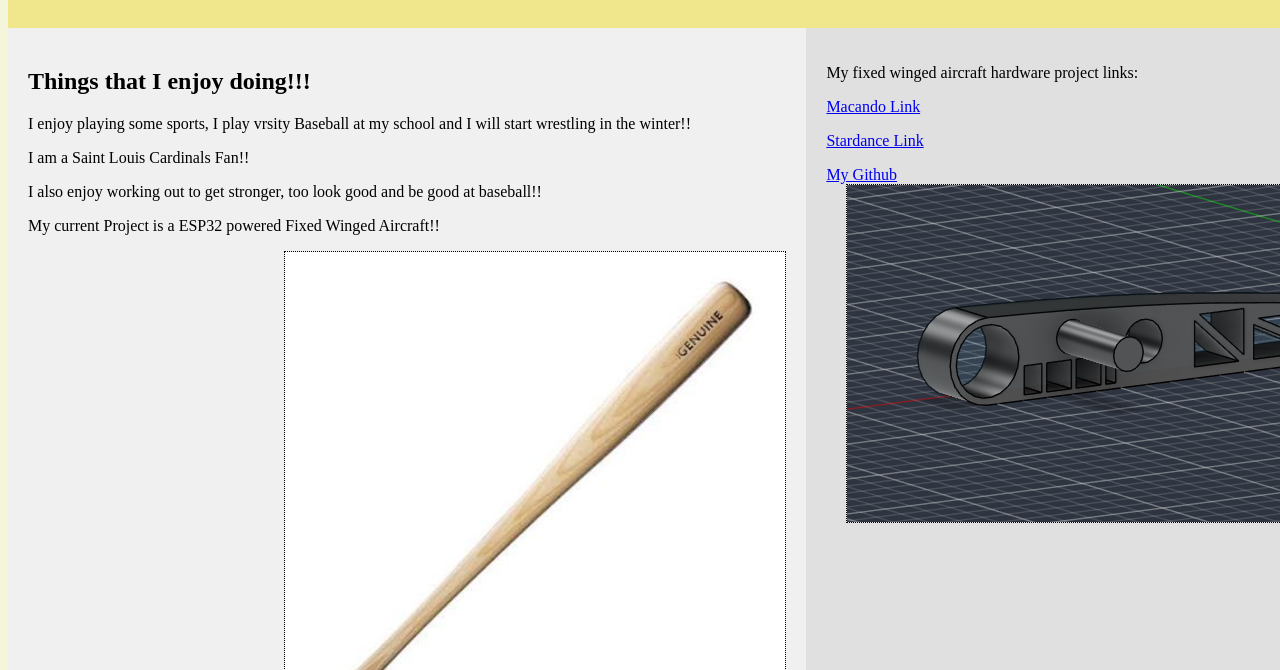
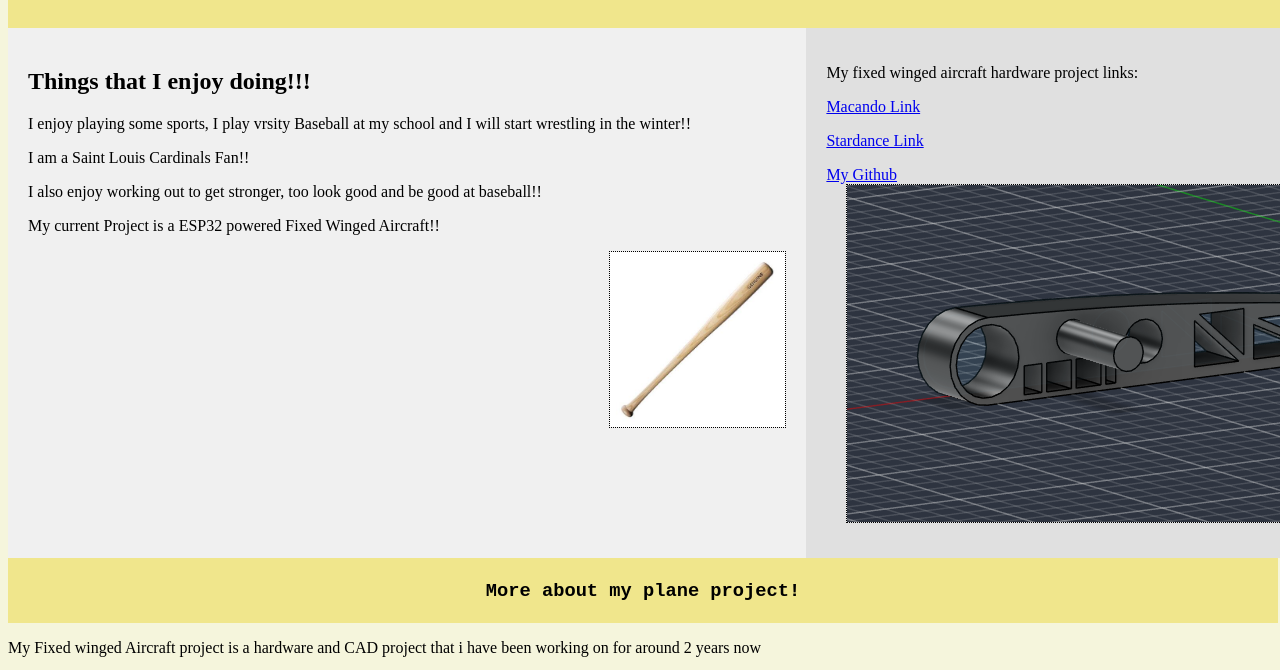
Before and after one commit to Biscutbuilder/The-personl-biscutsite, a plain HTML site: page stardancesite.html in a window 1280 px wide. Shown: the part 124-794 px from the top of the page. Drawn offline with Linux system fonts and the light colour scheme.

Commit message:
Refactor HTML structure and styles for personal site
Updated the HTML structure and styling of the personal website, including adjustments to the layout and content.

```diff
--- a/stardancesite.html
+++ b/stardancesite.html
@@ -73,7 +73,7 @@
     <p> I am a Saint Louis Cardinals Fan!!</p>
     <p> I also enjoy working out to get stronger, too look good and be good at baseball!!</p>
     <p> My current Project is a ESP32 powered Fixed Winged Aircraft!!</p>
-    <img style="height:500px;width:500px;" src="bat.png" alt="bat">
+    <img style="height:175px;width:175px;" src="bat.png" alt="bat">
   </div>
   <div class="right-column">
     <p> My fixed winged aircraft hardware project links: </p>
```
